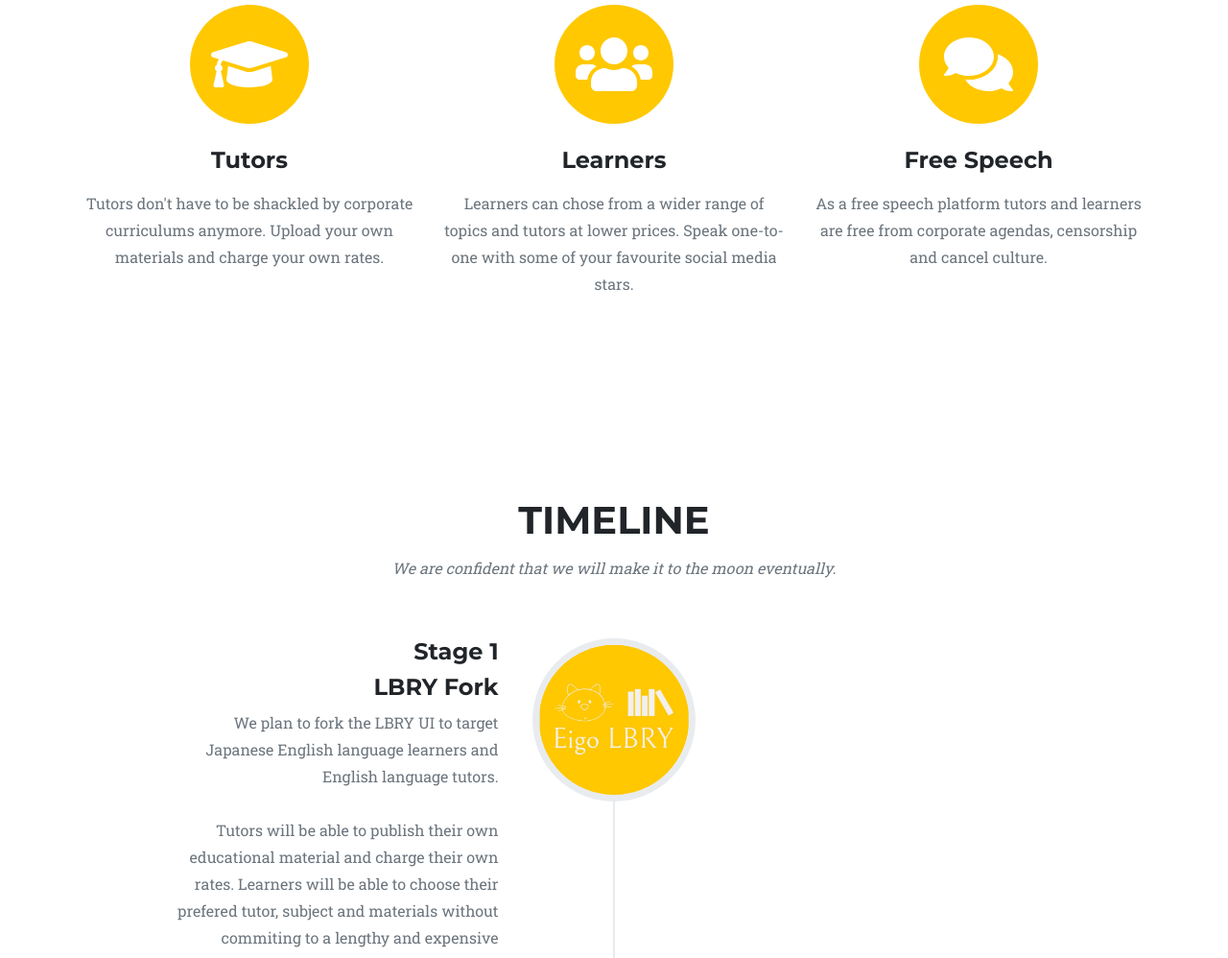
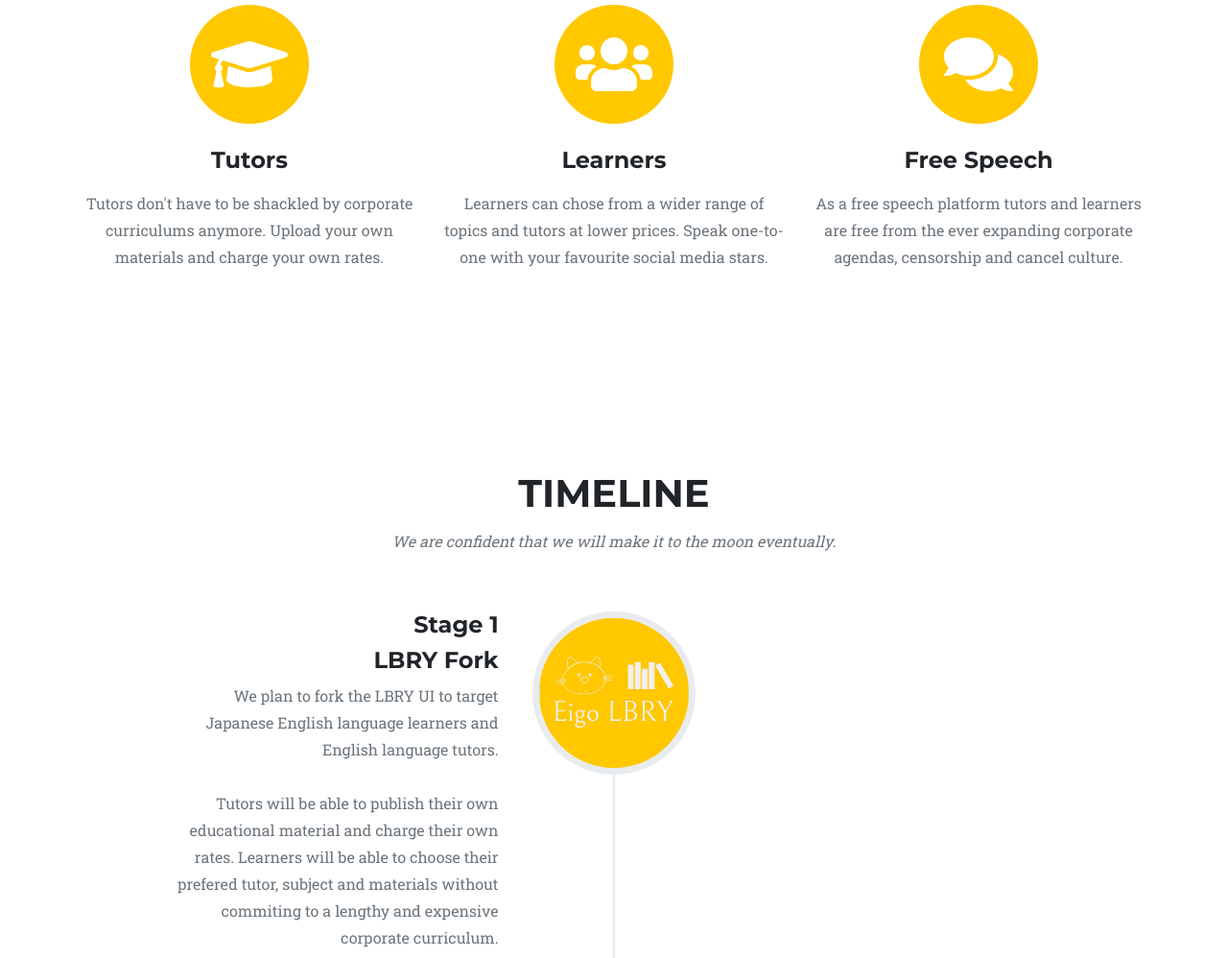
Before and after one commit to EssentialEnglish/Eigo, a plain HTML site: page index.html in a window 1280 px wide. Shown: the part 1041-2039 px from the top of the page at 96% size. Drawn offline with Linux system fonts and the light colour scheme.

Commit message:
Update index.html

```diff
--- a/index.html
+++ b/index.html
@@ -63,7 +63,7 @@
                             <i class="fas fa-users fa-stack-1x fa-inverse"></i>
                         </span>
                         <h4 class="my-3">Learners</h4>
-                        <p class="text-muted">Learners can chose from a wider range of topics and tutors at lower prices. Speak one-to-one with some of your favourite social media stars.</p>
+                        <p class="text-muted">Learners can chose from a wider range of topics and tutors at lower prices. Speak one-to-one with your favourite social media stars.</p>
                     </div>
                     <div class="col-md-4">
                         <span class="fa-stack fa-4x">
@@ -71,7 +71,7 @@
                             <i class="fas fa-comments fa-stack-1x fa-inverse"></i>
                         </span>
                         <h4 class="my-3">Free Speech</h4>
-                        <p class="text-muted">As a free speech platform tutors and learners are free from corporate agendas, censorship and cancel culture.</p>
+                        <p class="text-muted">As a free speech platform tutors and learners are free from the ever expanding corporate agendas, censorship and cancel culture.</p>
                     </div>
                 </div>
             </div>
```
